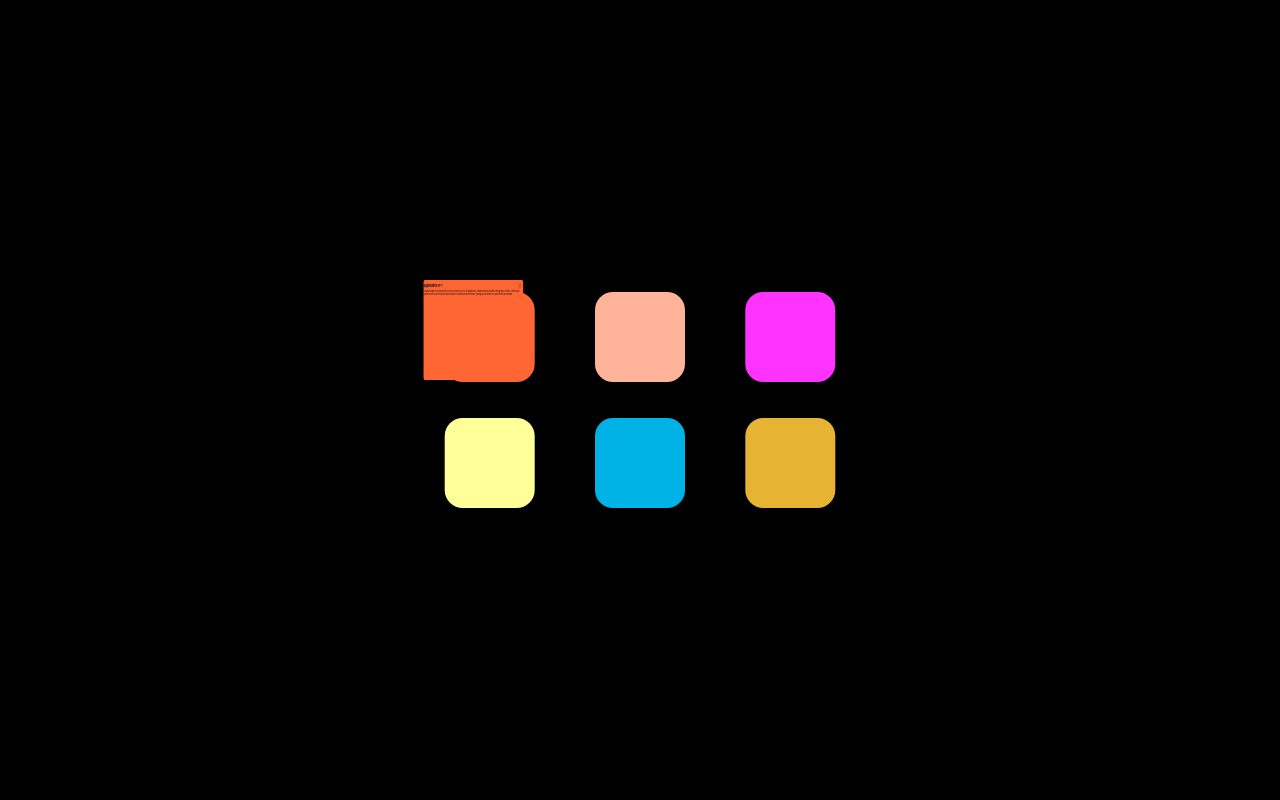
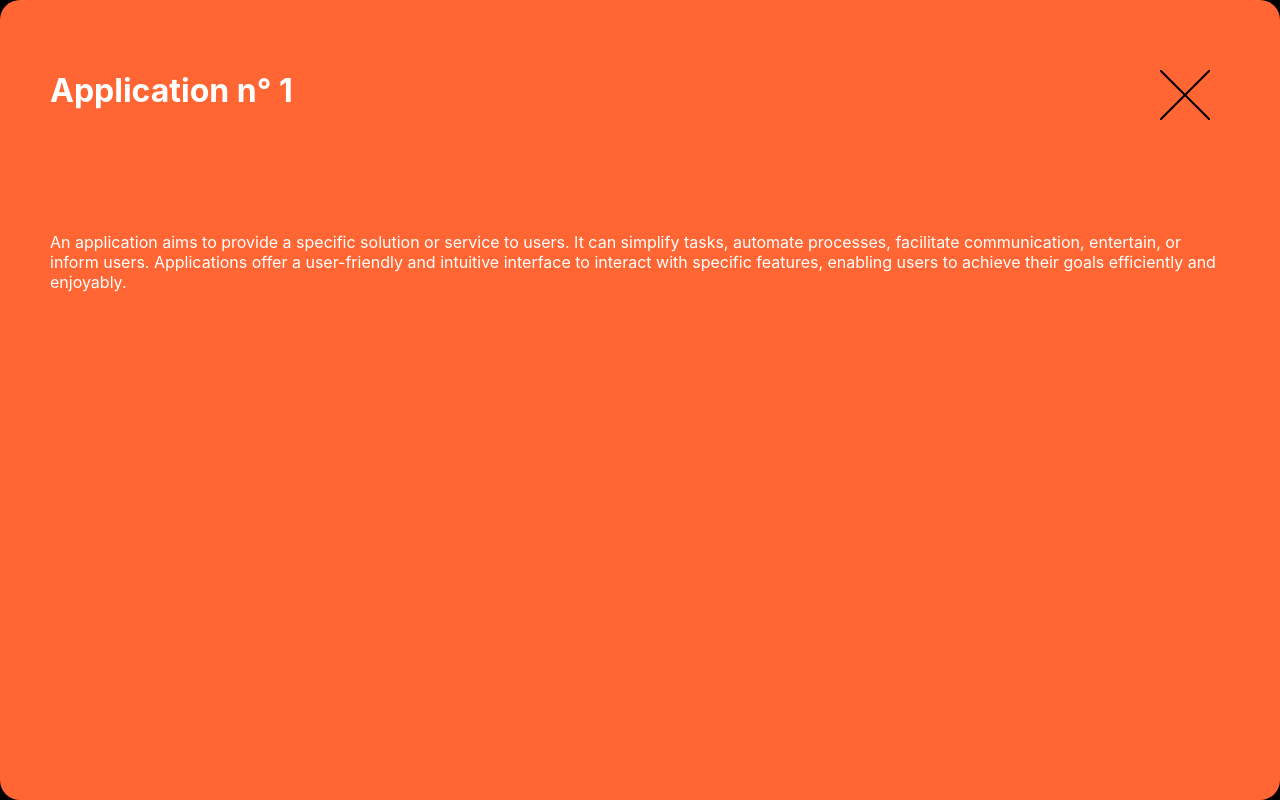
Before and after one commit to amadaryan/AnimationiOS, a React (Create React App) app: page / in a window 1280 px wide. Both pictures are taken after a click on the element 473 px from the left and 330 px from the top of the page. Built offline with nearby package versions, Linux system fonts and the light colour scheme.

Commit message:
Fixes for container opening and closing bugs implemented.

```diff
--- a/src/App.js
+++ b/src/App.js
@@ -11,43 +11,31 @@ function App() {
 
   const handleTileOpen = (index, e) => {
     setSelectedApp(index);
-    setAppOpen(true);
     const appTile = e.target.closest('.AppTile');
-    const appContainer = document.querySelector('.AppContainer');
     const tileRect = appTile.getBoundingClientRect();
-    const containerRect = appContainer.getBoundingClientRect();
     const translateX = tileRect.x;
     const translateY = tileRect.y;
-    const scaleX = tileRect.width / containerRect.width;
-    const scaleY = tileRect.height / containerRect.height;
+    const scaleX = tileRect.width / window.innerWidth;
+    const scaleY = tileRect.height / window.innerHeight;
     const appTransformValue = `translate3d(${translateX}px, ${translateY}px, 0) scale(${scaleX}, ${scaleY})`;
     setAppTransform(appTransformValue);
+    setAppOpen(true);
   }
 
   const handleTileClose = () => {
     setAppOpen(false);
-    setAppTransform("translate3d(0,0,0) scale(1)");
-  }
-
-  let appTileContainer = "app-tile-container";
-  if (appOpen) {
-    appTileContainer += " active";
   }
 
   return (
     <div className="App">
-      <div className={appTileContainer}>
-        {
-          colors.map((color, index) => {
-            return (
-              <AppTile
-                key={index}
-                bgColor={color}
-                onClick={(e) => handleTileOpen(index, e)}
-              />
-            );
-          })
-        }
+      <div className={appOpen ? "app-tile-container active" : "app-tile-container"}>
+        {colors.map((color, index) => (
+          <AppTile
+            key={index}
+            bgColor={color}
+            onClick={(e) => handleTileOpen(index, e)}
+          />
+        ))}
       </div>
       <AppContainer
         index={selectedApp}
--- a/src/AppContainer.js
+++ b/src/AppContainer.js
@@ -1,15 +1,23 @@
+import React, { useEffect, useRef } from 'react';
 import './style/AppContainer.scss';
 
 function AppContainer({ index, appOpen, appTransform, bgColor, handleTileClose }) {
-  let appContainer = "AppContainer";
-  if (appOpen) {
-    appContainer += " active";
-  }
+  const containerRef = useRef(null);
+
+  useEffect(() => {
+    if (containerRef.current) {
+      containerRef.current.style.transform = appOpen ? `translate3d(0, 0, 0) scale(1, 1)` : appTransform;
+    }
+  }, [appOpen, appTransform]);
 
   return (
-    <div className={appContainer} style={{ backgroundColor: bgColor, transform: appTransform }}>
+    <div ref={containerRef} className={appOpen ? "AppContainer active" : "AppContainer"} style={{ backgroundColor: bgColor }}>
       <h1>Application n° {index + 1}</h1>
-      <p>An application aims to provide a specific solution or service to users. It can simplify tasks, automate processes, facilitate communication, entertain, or inform users. Applications offer a user-friendly and intuitive interface to interact with specific features, enabling users to achieve their goals efficiently and enjoyably.</p>
+      <p>
+        An application aims to provide a specific solution or service to users. It can simplify tasks, automate processes,
+        facilitate communication, entertain, or inform users. Applications offer a user-friendly and intuitive interface to interact
+        with specific features, enabling users to achieve their goals efficiently and enjoyably.
+      </p>
       <svg width="50" height="50" onClick={handleTileClose}>
         <line x1="0" y1="0" x2="50" y2="50" stroke="black" strokeWidth="2" />
         <line x1="0" y1="50" x2="50" y2="0" stroke="black" strokeWidth="2" />
--- a/src/style/App.scss
+++ b/src/style/App.scss
@@ -16,6 +16,6 @@
   }
 
   .app-tile-container.active {
-    transform: scale(0.9);
+    transform: scale(0.8);
   }
 }
--- a/src/style/AppContainer.scss
+++ b/src/style/AppContainer.scss
@@ -18,9 +18,19 @@
     right: 20px;
     cursor: pointer;
   }
+
+  h1, p, svg {
+		color:#fff;
+		padding:50px;
+		opacity:0;
+		transition:opacity .15s linear 0s;
+  }
 }
 
 .AppContainer.active {
   visibility:visible;
   transition: transform .3s ease-in-out 0s, visibility .3s linear .0s;
+  h1, p, svg {
+		opacity:1;
+  }
 }
```
